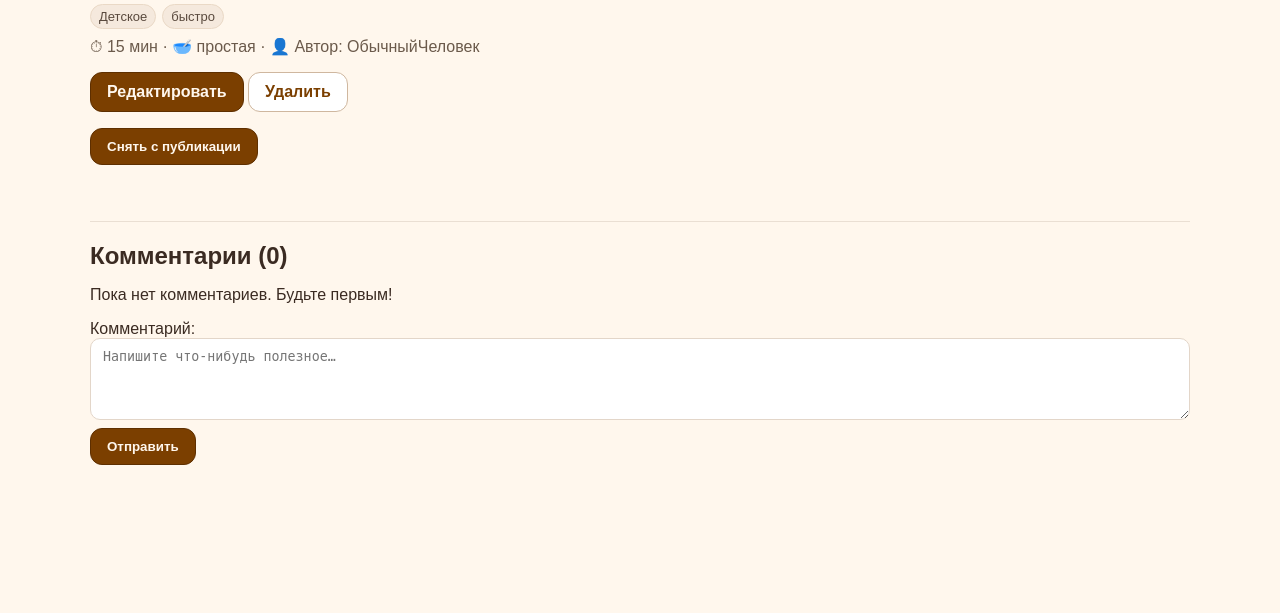
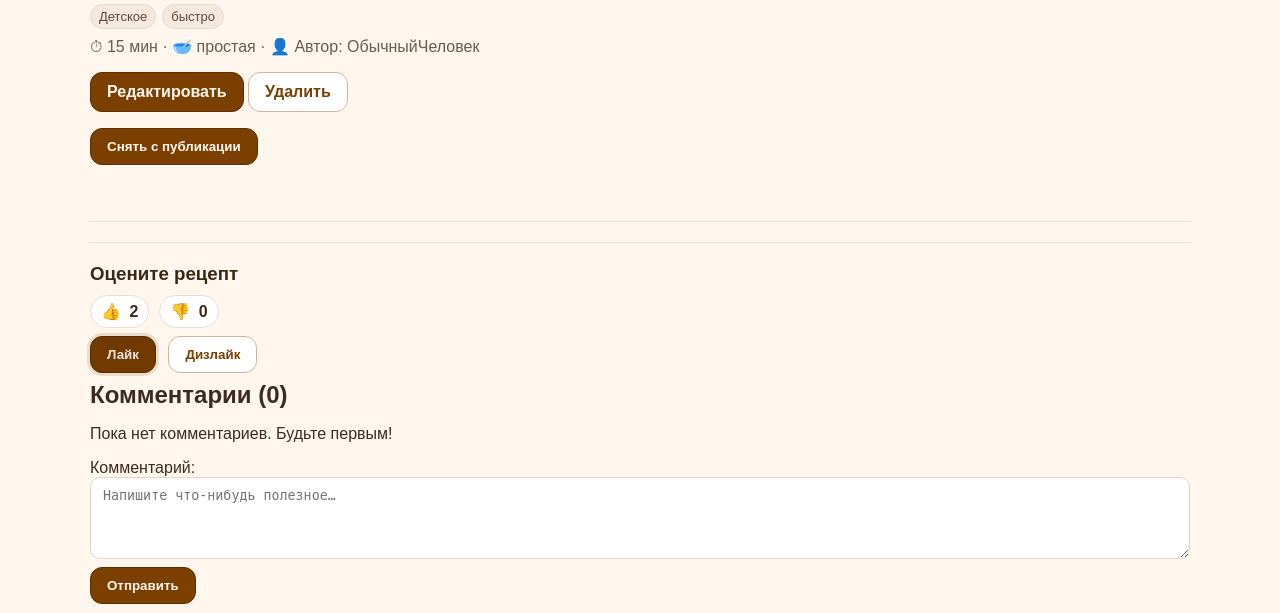
Before and after one commit to Vikoops/recipes_site, a Django app: a page that uses recipes/templates/recipes/detail.html in a window 1280 px wide; the page is wider, and only the part inside the window is pictured. Shown: the part 922-1535 px from the top of that part. Before the commit the page ends 1387 px from the top of that part, so only its background shows below. Run offline with Django 4.2, Linux system fonts and the light colour scheme; a user stored in the database is signed in; data comes from the database, SQL or seed files in the repository; both versions use the stored data as it was after the commit.

Commit message:
лайки + дизлайки

```diff
--- a/recipes/models.py
+++ b/recipes/models.py
@@ -2,7 +2,7 @@ from django.db import models
 from django.urls import reverse
 import os, uuid
 from django.conf import settings
-
+from django.db.models import Count, Q
 
 def recipe_photo_upload_to(instance, filename):
     # имя типа recipes/<uuid>.ext
@@ -117,6 +117,11 @@ class Recipe(models.Model):
     def get_absolute_url(self):
         return reverse("recipe_detail_slug", kwargs={"slug": self.slug})
 
+    def likes_count(self):
+        return self.reactions.filter(kind='like').count()
+
+    def dislikes_count(self):
+        return self.reactions.filter(kind='dislike').count()
 
 class RecipeInfo(models.Model):
     """Доп.информация про рецепт (1 <-> 1)."""
@@ -161,3 +166,32 @@ class Comment(models.Model):
 
     def __str__(self):
         return f'Комментарий к "{self.recipe.title}" от {self.author}'
+
+# recipes/models.py
+from django.db import models
+
+class Reaction(models.Model):
+    class Kind(models.TextChoices):
+        LIKE = 'like', 'Лайк'
+        DISLIKE = 'dislike', 'Дизлайк'
+
+    recipe = models.ForeignKey('Recipe', on_delete=models.CASCADE, related_name='reactions', verbose_name='Рецепт')
+    user   = models.ForeignKey('auth.User', on_delete=models.CASCADE, related_name='recipe_reactions', verbose_name='Пользователь')
+    kind   = models.CharField(max_length=7, choices=Kind.choices, verbose_name='Реакция')
+    created_at = models.DateTimeField(auto_now_add=True)
+
+    class Meta:
+        # УБИРАЕМ unique_together, если он был
+        # unique_together = (('recipe', 'user'),)
+
+        constraints = [
+            models.UniqueConstraint(fields=['recipe', 'user'], name='uniq_reaction_recipe_user'),
+        ]
+        indexes = [
+            models.Index(fields=['recipe', 'kind']),
+        ]
+        verbose_name = 'Реакция'
+        verbose_name_plural = 'Реакции'
+
+    def __str__(self):
+        return f'{self.user} -> {self.recipe} ({self.kind})'
--- a/recipes/static/recipes/css/styles.css
+++ b/recipes/static/recipes/css/styles.css
@@ -389,3 +389,11 @@ body{
 .comment-form textarea { width: 100%; border: 1px solid #e3d6c9; border-radius: 10px; padding: 10px 12px; }
 .comment-form .form-errors { color: #8c2a2a; font-size: 13px; margin: 6px 0 0; }
 .comment-form .btn { margin-top: 8px; }
+
+.reactions h3 { margin: 8px 0 10px; color:#3b2814; }
+.reactions-row { display:flex; gap:10px; align-items:center; margin-bottom:8px; }
+.reaction-pill { background:#fff; border:1px solid #eadfd3; border-radius:999px; padding:6px 10px; color:#3b2a1a; }
+.reaction-pill .count { font-weight:700; margin-left:4px; }
+.reactions-actions .btn { margin-right:8px; }
+
+.btn.active { filter: brightness(0.92); box-shadow: 0 0 0 3px rgba(122,66,11,.14); }
--- a/recipes/templates/recipes/by_category.html
+++ b/recipes/templates/recipes/by_category.html
@@ -24,6 +24,7 @@
             <li>🥣 {{ r.get_difficulty_display }}</li>
           </ul>
                     <ul class = "meta">👤 {{ r.author.get_full_name|default:r.author.username }} </ul>
+                    <ul class = "meta">👍 {{ r.likes|default:0 }}  👎 {{ r.dislikes|default:0 }} </ul>
           <ul class="tags">
             {% for t in r.tags.all %}
               <li><a class="tag" href="{{ t.get_absolute_url }}">{{ t.name }}</a></li>
--- a/recipes/templates/recipes/by_tag.html
+++ b/recipes/templates/recipes/by_tag.html
@@ -28,6 +28,7 @@
               <li>🥣 Сложность: {{ r.get_difficulty_display }}</li>
             </ul>
                       <ul class = "meta">👤 {{ r.author.get_full_name|default:r.author.username }} </ul>
+                      <ul class = "meta">👍 {{ r.likes|default:0 }}  👎 {{ r.dislikes|default:0 }} </ul>
             <p><a class="btn" href="{{ r.get_absolute_url }}">Читать рецепт</a></p>
           </div>
         </li>
--- a/recipes/templates/recipes/detail.html
+++ b/recipes/templates/recipes/detail.html
@@ -50,6 +50,44 @@
   </article>
   <hr class="sep">
 
+<hr class="sep">
+
+<section id="reactions" class="reactions">
+  <h3>Оцените рецепт</h3>
+
+  <div class="reactions-row">
+    <div class="reaction-pill">
+      👍 <span class="count">{{ recipe.likes_count }}</span>
+    </div>
+    <div class="reaction-pill">
+      👎 <span class="count">{{ recipe.dislikes_count }}</span>
+    </div>
+  </div>
+
+  {% if request.user.is_authenticated %}
+    <div class="reactions-actions">
+      <form action="{% url 'recipe_react' recipe.slug %}" method="post" style="display:inline">
+        {% csrf_token %}
+        <input type="hidden" name="kind" value="like">
+        <!-- ВОТ ЗДЕСЬ: -->
+        <button type="submit" class="btn {% if user_reaction == 'like' %}active{% endif %}">Лайк</button>
+      </form>
+
+      <form action="{% url 'recipe_react' recipe.slug %}" method="post" style="display:inline">
+        {% csrf_token %}
+        <input type="hidden" name="kind" value="dislike">
+        <!-- И ЗДЕСЬ: -->
+        <button type="submit" class="btn ghost {% if user_reaction == 'dislike' %}active{% endif %}">Дизлайк</button>
+      </form>
+    </div>
+  {% else %}
+    <p>
+      <a class="btn" href="{% url 'users:login' %}?next={{ request.path }}#reactions">Войдите</a>, чтобы поставить лайк или дизлайк.
+    </p>
+  {% endif %}
+</section>
+
+
 <section id="comments" class="comments">
   <h2>Комментарии ({{ comments|length }})</h2>
 
--- a/recipes/templates/recipes/index.html
+++ b/recipes/templates/recipes/index.html
@@ -44,6 +44,7 @@
             <li>🥣 Сложность: {{ r.get_difficulty_display }}</li>
           </ul>
           <ul class = "meta">👤 {{ r.author.get_full_name|default:r.author.username }} </ul>
+          <ul class = "meta">👍 {{ r.likes|default:0 }}  👎 {{ r.dislikes|default:0 }} </ul>
           <ul class="tags">
             {% for t in r.tags.all %}
                 <li><a class="tag" href="{{ t.get_absolute_url }}">{{ t.name }}</a></li>
--- a/recipes/urls.py
+++ b/recipes/urls.py
@@ -4,8 +4,9 @@ from .views import (
     IndexView, AboutView, RecipeDetailView,
     RecipesByCategoryView, RecipesByTagView,
     SuggestRecipeView, RecipeCreateView, RecipeUpdateView, RecipeDeleteView,
-    RecipePublishView, CategoriesListView, CommentCreateView,
+    RecipePublishView, CategoriesListView, CommentCreateView, ReactionToggleView,
 )
+
 
 urlpatterns = [
     path('', IndexView.as_view(), name='home'),
@@ -30,7 +31,7 @@ urlpatterns = [
     path('recipe/<slug:slug>/publish-toggle/', RecipePublishView.as_view(), name='recipe_publish_toggle'),
 
     path('recipe/<slug:slug>/comment/', CommentCreateView.as_view(), name='comment_add'),
-
+    path('recipe/<slug:slug>/react/', ReactionToggleView.as_view(), name='recipe_react'),
     # СПИСКИ ПО ФИЛЬТРАМ
     path('category/<slug:slug>/', RecipesByCategoryView.as_view(), name='recipes_by_category'),
     path('tag/<slug:slug>/', RecipesByTagView.as_view(), name='recipes_by_tag'),
--- a/recipes/views.py
+++ b/recipes/views.py
@@ -15,7 +15,9 @@ from django.views import View
 from django.urls import NoReverseMatch
 from .forms import CommentForm
 from .models import Comment
-
+from django.utils.decorators import method_decorator
+from django.views.decorators.http import require_POST
+from .models import Reaction
 
 MENU = [
     {'title': 'Главная', 'url_name': 'home'},
@@ -164,11 +166,18 @@ class IndexView(DataMixin, ListView):
 
     # формируем список с учётом GET-параметров (как делали во FBV)
     def get_queryset(self):
-        sort_by = self.request.GET.get('sort', '-created_at')  # '-created_at' | 'title' | '-title'
+        sort_by = self.request.GET.get('sort', '-created_at')
         q = self.request.GET.get('q', '').strip()
-        diff = self.request.GET.get('difficulty', '')  # 'easy'|'medium'|'hard'|''
+        diff = self.request.GET.get('difficulty', '')
 
-        qs = Recipe.published.all()
+        qs = (Recipe.published
+              .all()
+              .annotate(
+                  likes=Count('reactions', filter=Q(reactions__kind='like')),
+                  dislikes=Count('reactions', filter=Q(reactions__kind='dislike')),
+              )
+              .select_related('category')  # быстрее
+              .prefetch_related('tags'))
 
         if q:
             qs = qs.filter(Q(title__icontains=q) | Q(desc__icontains=q))
@@ -258,6 +267,12 @@ class RecipeDetailView(DataMixin, DetailView):
         else:
             ctx['comment_form'] = None
 
+        user_reaction = None
+        if self.request.user.is_authenticated:
+            user_reaction = self.object.reactions.filter(user=self.request.user).values_list('kind', flat=True).first()
+        ctx['user_reaction'] = user_reaction
+
+
         return self.get_mixin_context(ctx)
 
 class RecipesByCategoryView(DataMixin, ListView):
@@ -268,7 +283,15 @@ class RecipesByCategoryView(DataMixin, ListView):
     title_page = 'Рецепты по категории'
 
     def get_queryset(self):
-        return Recipe.published.filter(category__slug=self.kwargs['slug']).select_related('category').prefetch_related('tags')
+        return (Recipe.published
+                .filter(category__slug=self.kwargs['slug'])
+                .annotate(
+                    likes=Count('reactions', filter=Q(reactions__kind='like')),
+                    dislikes=Count('reactions', filter=Q(reactions__kind='dislike')),
+                )
+                .select_related('category')
+                .prefetch_related('tags'))
+
 
     def get_context_data(self, **kwargs):
         ctx = super().get_context_data(**kwargs)
@@ -286,7 +309,16 @@ class RecipesByTagView(DataMixin, ListView):
     title_page = 'Рецепты по тегу'
 
     def get_queryset(self):
-        return Recipe.published.filter(tags__slug=self.kwargs['slug']).prefetch_related('tags','category')
+        return (Recipe.published
+                .filter(tags__slug=self.kwargs['slug'])
+                .annotate(
+                    likes=Count('reactions', filter=Q(reactions__kind='like')),
+                    dislikes=Count('reactions', filter=Q(reactions__kind='dislike')),
+                )
+                .prefetch_related('tags','category'))
+
+
+
 
     def get_context_data(self, **kwargs):
         ctx = super().get_context_data(**kwargs)
@@ -436,3 +468,37 @@ class CommentCreateView(LoginRequiredMixin, DataMixin, CreateView):
         messages.error(self.request, "Исправьте ошибки в комментарии.")
         recipe = get_object_or_404(Recipe, slug=self.kwargs['slug'])
         return redirect(f"{recipe.get_absolute_url()}#comments")
+
+
+@method_decorator(require_POST, name='dispatch')
+class ReactionToggleView(LoginRequiredMixin, View):
+    """
+    POST /recipe/<slug>/react/  с полем kind = like | dislike
+    Меняет/снимает ТОЛЬКО реакцию текущего пользователя.
+    """
+    def post(self, request, slug):
+        recipe = get_object_or_404(Recipe, slug=slug)
+        kind = request.POST.get('kind')
+        if kind not in ('like', 'dislike'):
+            messages.error(request, "Некорректный тип реакции.")
+            return redirect(f"{recipe.get_absolute_url()}#reactions")
+
+        # реакция текущего пользователя (и только его)
+        react = Reaction.objects.filter(recipe=recipe, user=request.user).first()
+
+        if react is None:
+            # не было — создаём с выбранным видом
+            Reaction.objects.create(recipe=recipe, user=request.user, kind=kind)
+            messages.success(request, "Готово!")
+        else:
+            if react.kind == kind:
+                # повторный клик по тому же виду — снимаем реакцию ЭТОГО пользователя
+                react.delete()
+                messages.info(request, "Реакция снята.")
+            else:
+                # меняем вид реакции ЭТОГО пользователя
+                react.kind = kind
+                react.save(update_fields=['kind'])
+                messages.success(request, "Обновлено!")
+
+        return redirect(f"{recipe.get_absolute_url()}#reactions")
```
Also changed, not shown: recipes/admin.py (+9 -0 lines), db.sqlite3, recipes/migrations/0007_reaction.py (added), recipes/migrations/0008_alter_reaction_unique_together_and_more.py (added).
